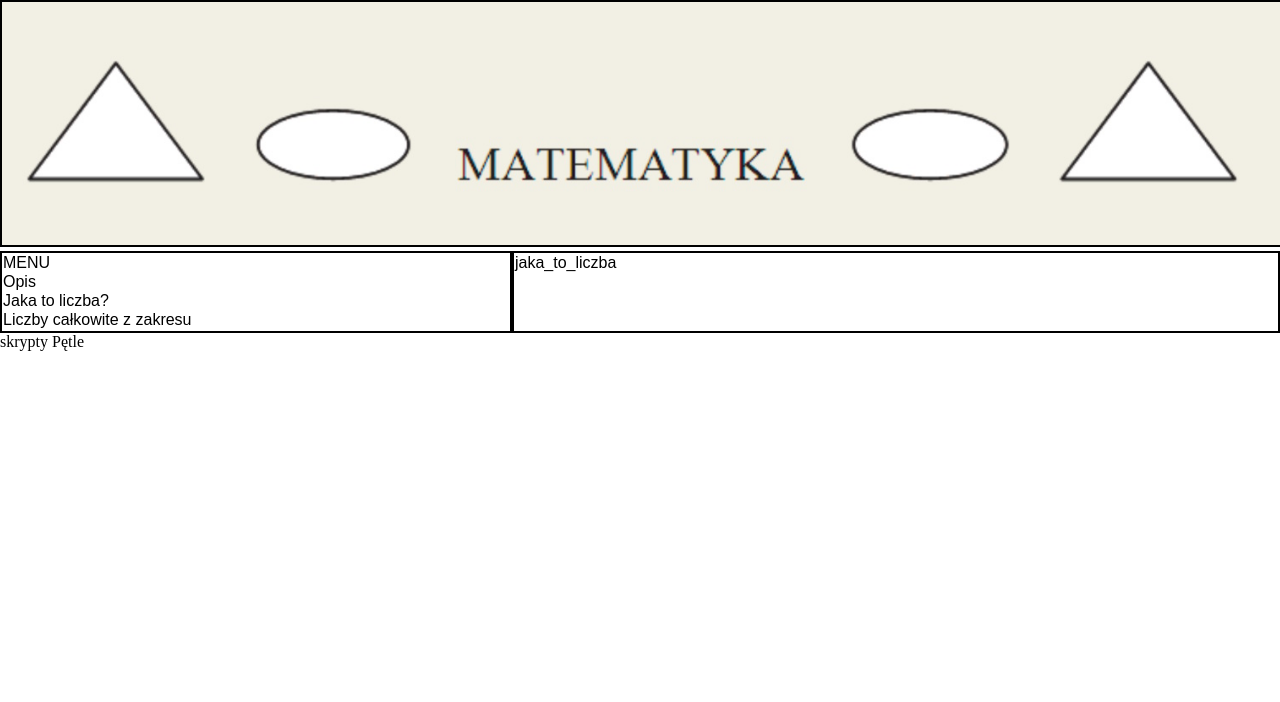
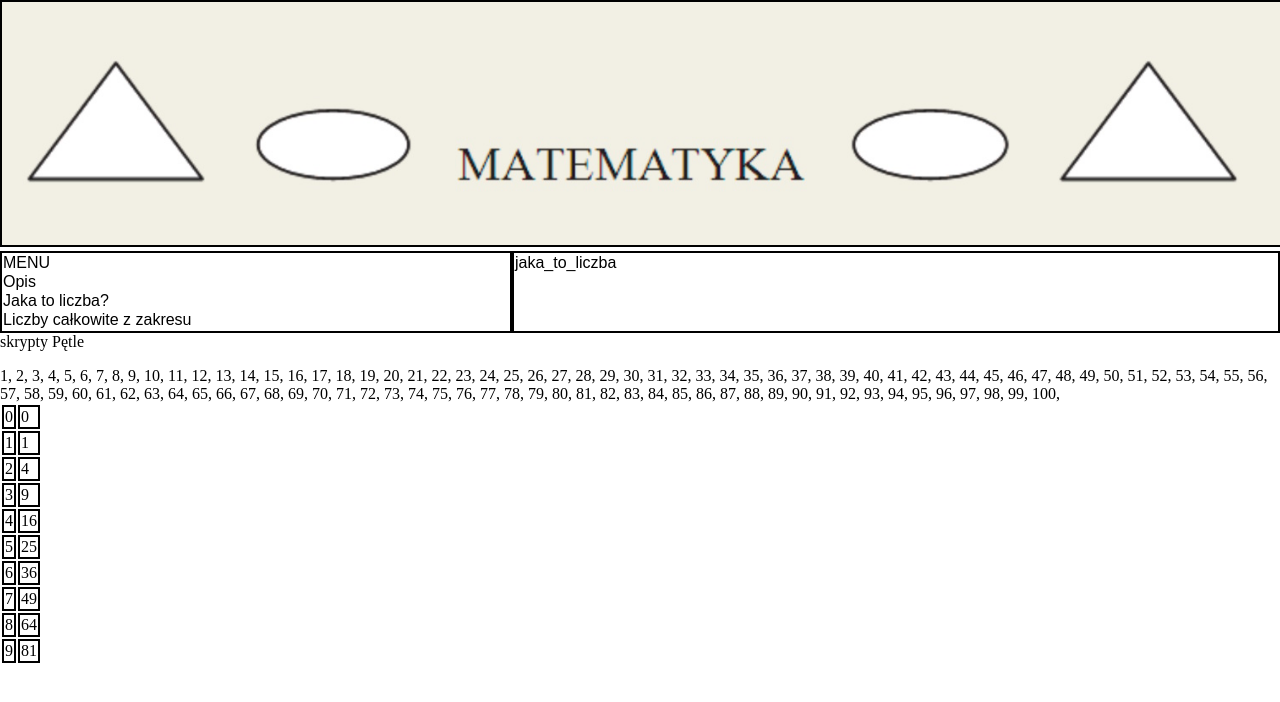
Before and after one commit to nidzor/zadanie_1, a plain HTML site: page jaka_to_liczba.html in a window 1280 px wide. Drawn offline with Linux system fonts and the light colour scheme.

Commit message:
Add files via upload

```diff
--- a/czcionka.css
+++ b/czcionka.css
@@ -42,3 +42,8 @@ img {
     font-family: Arial;
     font-size: 18;
 }
+
+
+.border{
+    border: 2px solid black;
+}
--- a/jaka_to_liczba.html
+++ b/jaka_to_liczba.html
@@ -26,6 +26,9 @@
             </div>
         </div>
         <p>skrypty Pętle</p>
+        <div id="zad1"></div>
+        <div id="zad2"></div>
+
         <script src="petle.js"></script>
     </body>
 </html>
--- a/petle.js
+++ b/petle.js
@@ -0,0 +1,22 @@
+// zadania 1 i 2 to to samo
+
+const zad1=document.querySelector('#zad1');
+let output1='';
+
+for( let i=1 ; i<=100 ; i++ ){
+    output1+= i + ', '; }
+
+zad1.innerHTML=output1;
+
+
+const zad2=document.querySelector('#zad2');
+let output2='<table>';
+
+for( let i=0 ; i<10 ; i++ ){
+    output2+='<tr><td class="border">'+i+'</td><td class="border">'+(i*i)+'</td></tr>';}
+output2+='</table>';
+
+zad2.innerHTML=output2;
+
+
+// zadanie 4 to zapoznanie się z pętlami "while" i "do while" i różnice pomiędzy nimi
```
